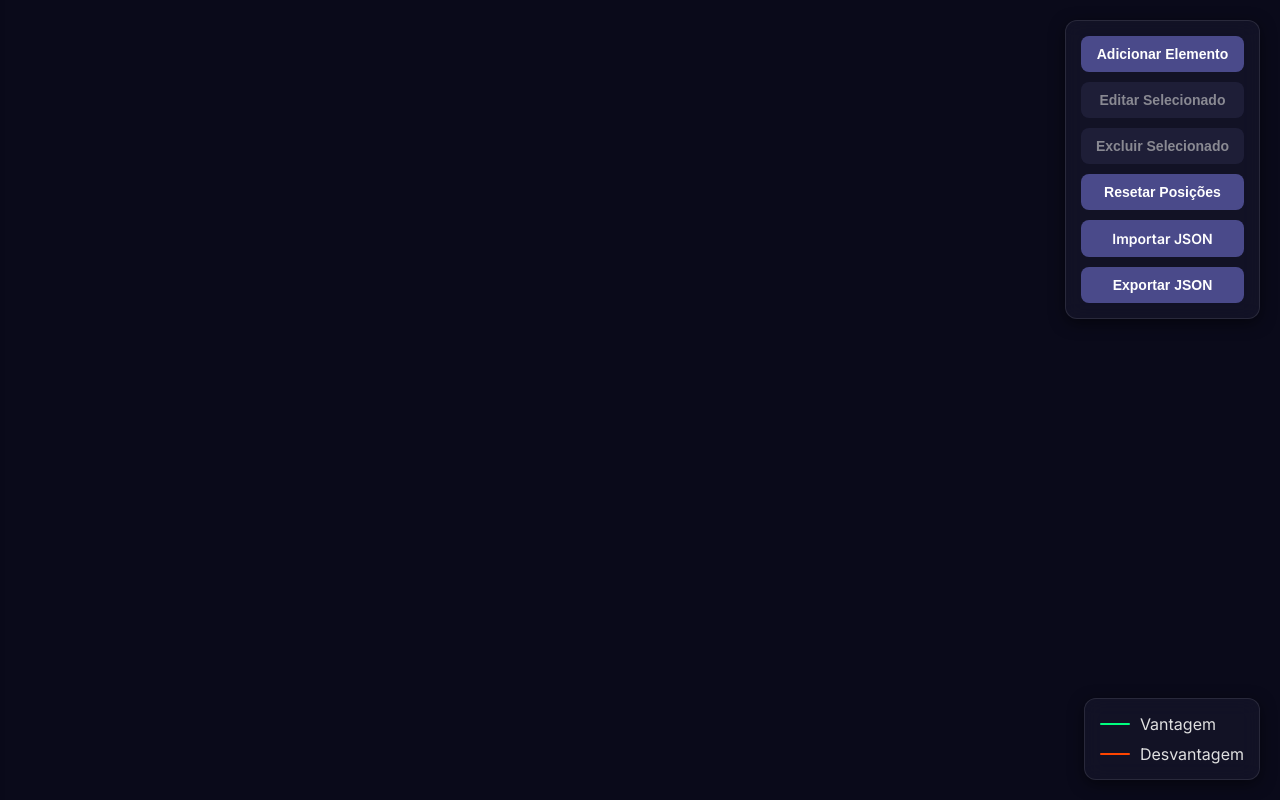
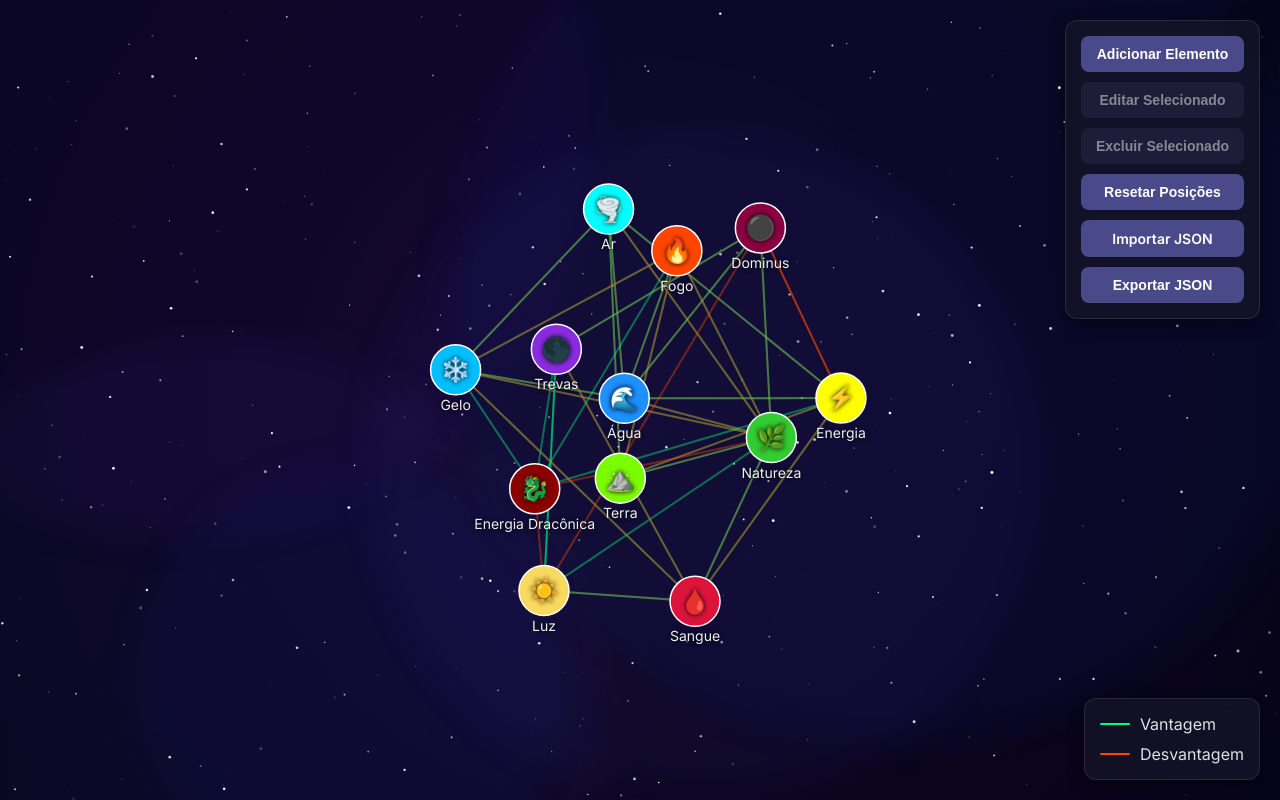
Before and after one commit to Zeykil/Elementos, a plain HTML site: page docs/index.html in a window 1280 px wide. Drawn offline with nearby package versions, Linux system fonts and the light colour scheme; files that its build step writes are made by us from their sources; animation ran at ten frames a second.

Commit message:
Update index.html

```diff
--- a/docs/index.html
+++ b/docs/index.html
@@ -10,7 +10,7 @@
     <link href="https://fonts.googleapis.com/css2?family=Inter:wght@400;600;700&display=swap" rel="stylesheet">
     <!-- Font Awesome para ícones -->
     <link rel="stylesheet" href="https://cdnjs.cloudflare.com/ajax/libs/font-awesome/6.0.0-beta3/css/all.min.css">
-<link rel="stylesheet" href="../Css/Elementos.css">
+<link rel="stylesheet" href="Elementos.css">
 <body>
     <!-- Canvas para o fundo animado de campo estelar -->
     <canvas id="starfield"></canvas>
@@ -90,6 +90,6 @@
             </div>
         </div>
     </div>
-    <script src="../Js/Elemento.js"></script>
+    <script src="Elemento.js"></script>
 </body>
 </html>
```
